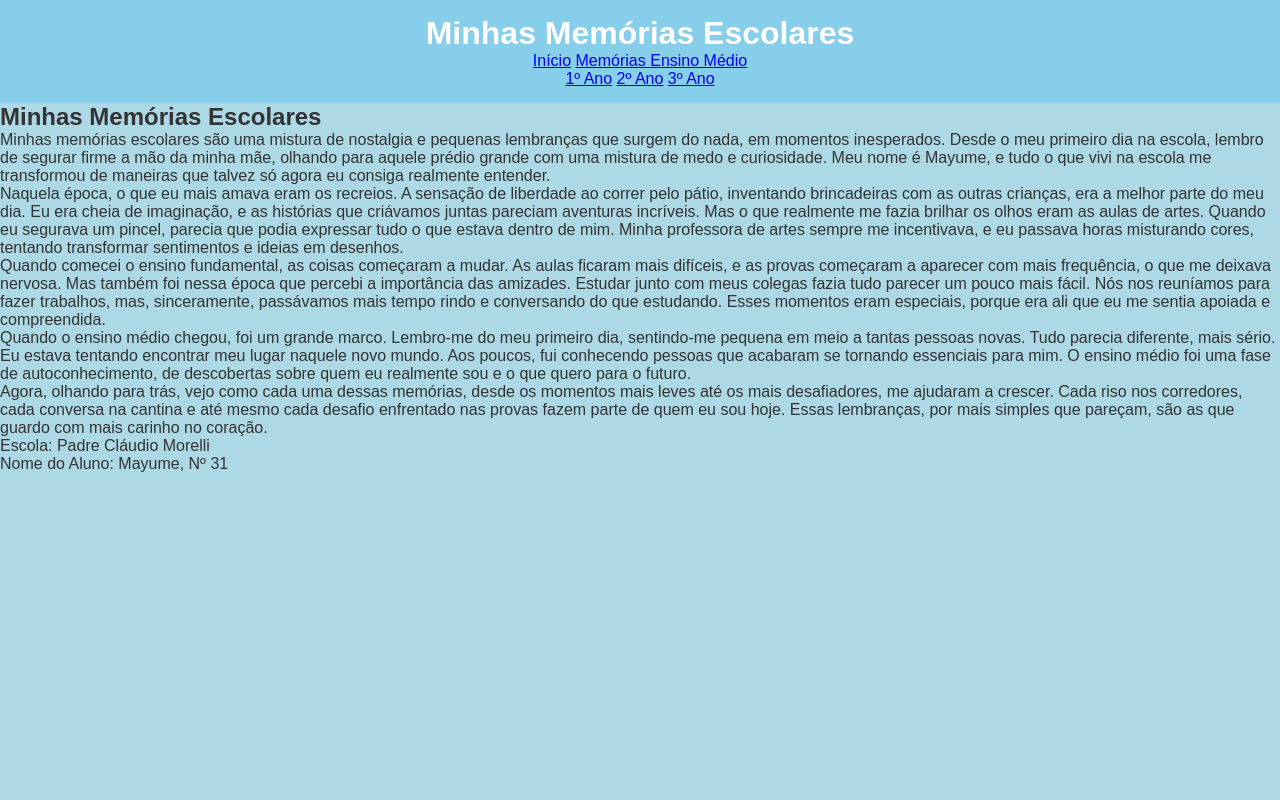
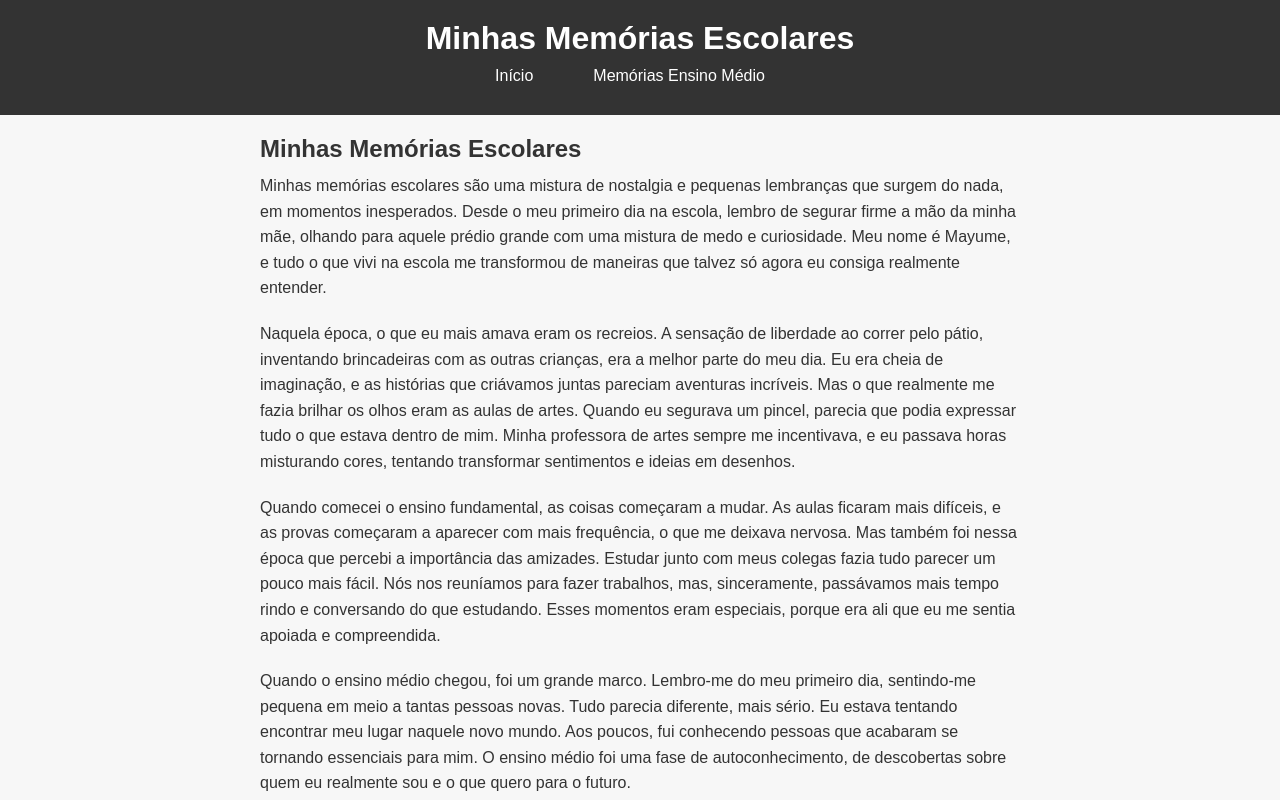
Before and after one commit to Mayubyte/Mem-rias-escolares, a plain HTML site: page index.html in a window 1280 px wide. Shown: the top 800 px of the page. Drawn offline with Linux system fonts and the light colour scheme.

Commit message:
Update style.css

```diff
--- a/style.css
+++ b/style.css
@@ -6,14 +6,14 @@
 
 body {
     font-family: Arial, sans-serif;
-    background-color: #ADD8E6; /* Azulzinho claro */
+    background-color: #f7f7f7;
     color: #333;
 }
 
 header {
-    background-color: #87CEEB; /* Azul claro */
+    background-color: #333;
     color: white;
-    padding: 15px;
+    padding: 20px;
     text-align: center;
 }
 
@@ -21,7 +21,63 @@ nav ul {
     list-style-type: none;
     margin: 0;
     padding: 0;
+    display: flex;
+    justify-content: center;
 }
 
 nav ul li {
-    display: inline
+    position: relative;
+    margin-right: 20px;
+}
+
+nav ul li a {
+    color: white;
+    padding: 10px 20px;
+    text-decoration: none;
+    display: block;
+}
+
+nav ul li ul {
+    display: none;
+    position: absolute;
+    background-color: #444;
+    padding: 0;
+    list-style-type: none;
+}
+
+nav ul li:hover ul {
+    display: block;
+}
+
+nav ul li ul li {
+    margin: 0;
+}
+
+main {
+    padding: 20px;
+    max-width: 800px;
+    margin: 0 auto;
+}
+
+h2, h3 {
+    color: #333;
+    margin-bottom: 10px;
+}
+
+p {
+    margin-bottom: 20px;
+    line-height: 1.6;
+}
+
+footer {
+    background-color: #444;
+    color: white;
+    text-align: center;
+    padding: 20px;
+    margin-top: 20px;
+    font-size: 16px;
+}
+
+footer p {
+    margin: 5px 0;
+    }
```
